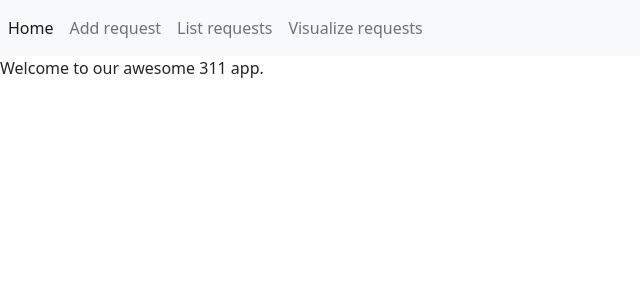
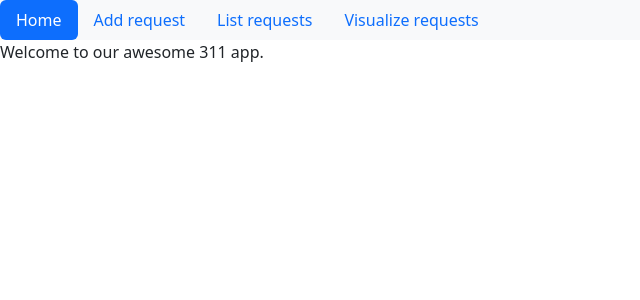
Before and after one commit to kaytwo/cs484-hw2-skeleton, a React (Vite) app: page / in a window 1280 px wide. Shown: the top 300 px of the page, without its empty margins (0-640 px from the left). Built offline with nearby package versions, Linux system fonts and the light colour scheme.

Commit message:
real init data, nicer looking nav

```diff
--- a/src/App.jsx
+++ b/src/App.jsx
@@ -10,25 +10,31 @@ import {
 
 function Landing() {
   return (
-  <>
-    Welcome to our awesome 311 app.
-  </>
+    <>
+      Welcome to our awesome 311 app.
+    </>
   )
 }
 
 function App() {
   const [requests, setRequests] = React.useState([
     {
-      text: "Learn about React",
-      isCompleted: false
+      emailId: "chris@nolights.here",
+      ldescription: "The lights on my block are all out. Please fix them.",
+      name: "Chris",
+      sdescription: "light out"
     },
     {
-      text: "Meet friend for lunch",
-      isCompleted: false
+      emailId: "tejas@needs.trashcans",
+      ldescription: "Please give me some trash cans.",
+      name: "Tejas",
+      sdescription: "no garbage cans"
     },
     {
-      text: "Build really cool todo app",
-      isCompleted: false
+      emailId: "i@need.sleep",
+      ldescription: "My neighbors are jackhammering all day and all night. Please make them stop.",
+      name: "Tired",
+      sdescription: "neighbors make too much noise"
     }
   ]);
 
@@ -58,7 +64,7 @@ function App() {
           <RequestList completeRequest={completeRequest} removeRequest={removeRequest} requests={requests} />
         } />
         <Route path="/add" element={<AddRequestForm addRequest={addRequest} />} />
-        <Route path="/chart" element={<RequestChart requests={requests}/>} />
+        <Route path="/chart" element={<RequestChart requests={requests} />} />
         {/* add chart */}
       </Routes>
     </>
--- a/src/components/Navbar.jsx
+++ b/src/components/Navbar.jsx
@@ -3,18 +3,16 @@ import { NavLink } from 'react-router-dom'
 
 function Nav() {
     return (
-        <nav className="navbar navbar-expand navbar-light bg-light">
-            <div className="navbar-nav">
-                <NavLink className={({ isActive }) => "nav-item nav-link" + (isActive ? " active" : "")}
-                    to="/" end> Home</NavLink>
-                <NavLink className={({ isActive }) => "nav-item nav-link" + (isActive ? " active" : "")}
-                    to="/add">Add request</NavLink>
-                <NavLink className={({ isActive }) => "nav-item nav-link" + (isActive ? " active" : "")}
-                    to="/list">List requests</NavLink>
-                <NavLink className={({ isActive }) => "nav-item nav-link" + (isActive ? " active" : "")}
-                    to="/chart">Visualize requests</NavLink>
-            </div>
-        </nav>
+        <ul className="nav nav-pills navbar-expand navbar-light bg-light">
+            <li className="nav-item"><NavLink className={({ isActive }) => "nav-link " + (isActive ? " active" : "")}
+                to="/" end>Home</NavLink></li>
+            <li className="nav-item"><NavLink className={({ isActive }) => "nav-link " + (isActive ? " active" : "")}
+                to="/add">Add request</NavLink></li>
+            <li className="nav-item"><NavLink className={({ isActive }) => "nav-link " + (isActive ? " active" : "")}
+                to="/list">List requests</NavLink></li>
+            <li className="nav-item"><NavLink className={({ isActive }) => "nav-link " + (isActive ? " active" : "")}
+                to="/chart">Visualize requests</NavLink></li>
+        </ul>
     )
 }
 
--- a/src/components/ServiceRequest.jsx
+++ b/src/components/ServiceRequest.jsx
@@ -2,7 +2,19 @@ import React from 'react'
 
 function RequestList({ requests, completeRequest, removeRequest }) {
   return (
-    <div className="request-list">
+    <div className="list-container" >
+      <table className="table table-striped">
+        <thead>
+          <tr>
+            <th scope="col"> </th>
+            <th scope="col">Name</th>
+            <th scope="col">Short Description</th>
+            <th scope="col">Email Id</th>
+            <th scope="col">Long Description</th>
+            <th scope="col">Complete a Request</th>
+          </tr>
+        </thead>
+        <tbody id="main-table-body">
           {requests.map((request, index) => (
             <Request
               key={index}
@@ -12,24 +24,28 @@ function RequestList({ requests, completeRequest, removeRequest }) {
               removeRequest={removeRequest}
             />
           ))}
+        </tbody>
+      </table>
+
     </div>
   )
 }
 
 function Request({ request, index, completeRequest, removeRequest }) {
   return (
-    <div
+    <tr
       className="request"
       style={{ textDecoration: request.isCompleted ? "line-through" : "" }}
     >
-      {request.name || "no name"}
-      Placeholder text
-      {/*      {request.text} */}
-      <div>
-        <button onClick={() => completeRequest(index)}>Complete</button>
-        <button onClick={() => removeRequest(index)}>x</button>
-      </div>
-    </div>
+      <td><button onClick={() => removeRequest(index)}
+        className="btn-close" aria-label="cancel" type="button" ></button></td>
+      <td>{request.name}</td>
+      <td>{request.sdescription}</td>
+      <td>{request.emailId}</td>
+      <td>{request.ldescription}</td>
+      <td><button onClick={() => completeRequest(index)}
+        className="btn-primary btn" aria-label="complete" type="button" >Complete</button></td>
+    </tr>
   );
 }
 
@@ -38,7 +54,6 @@ function AddRequestForm({ addRequest }) {
 
   const handleSubmit = e => {
     e.preventDefault();
-    console.log(value)
     if (!value) return;
     addRequest(value);
     setValue({});
```
Lines whose indentation alone changed are shown as unchanged.
